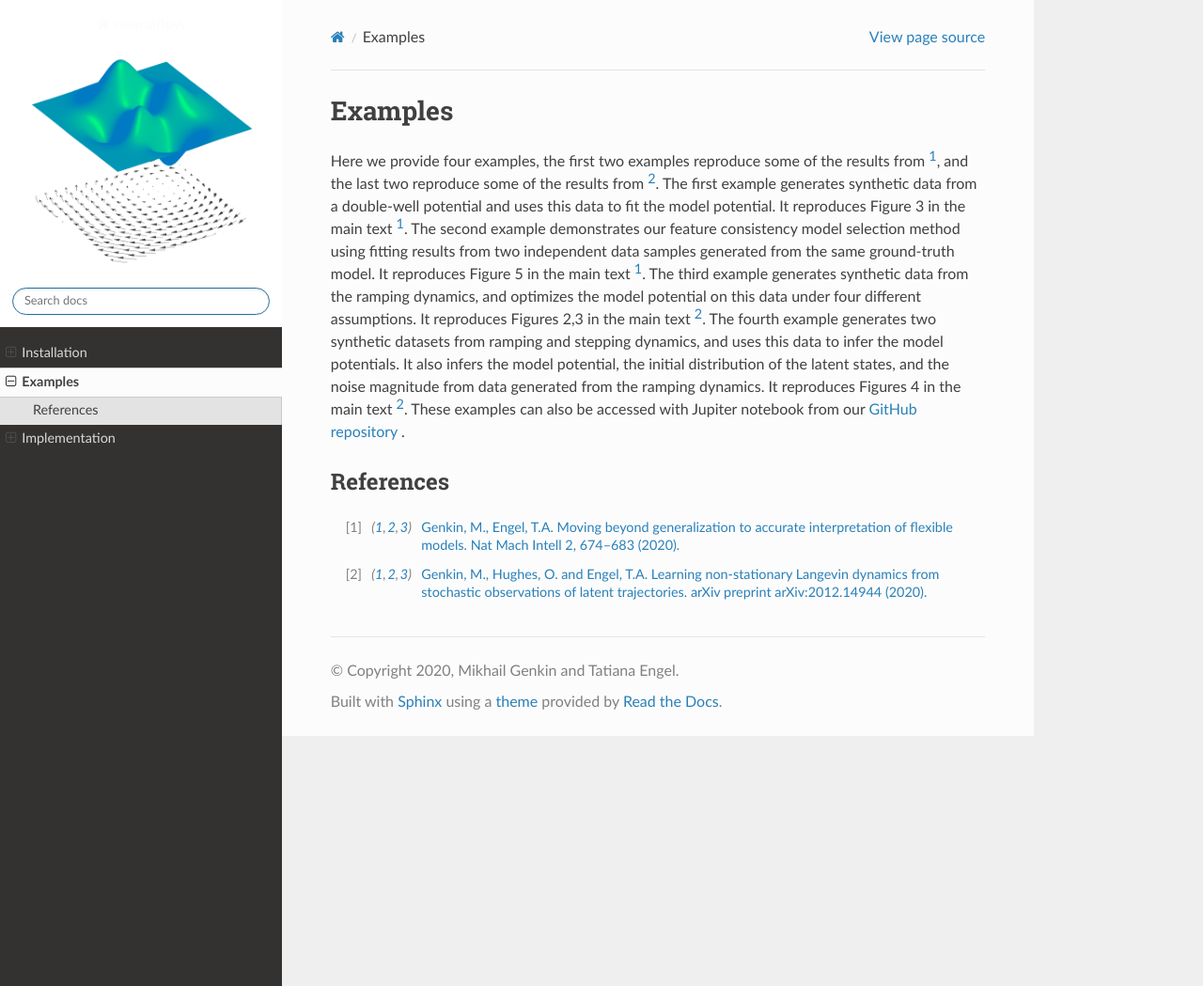
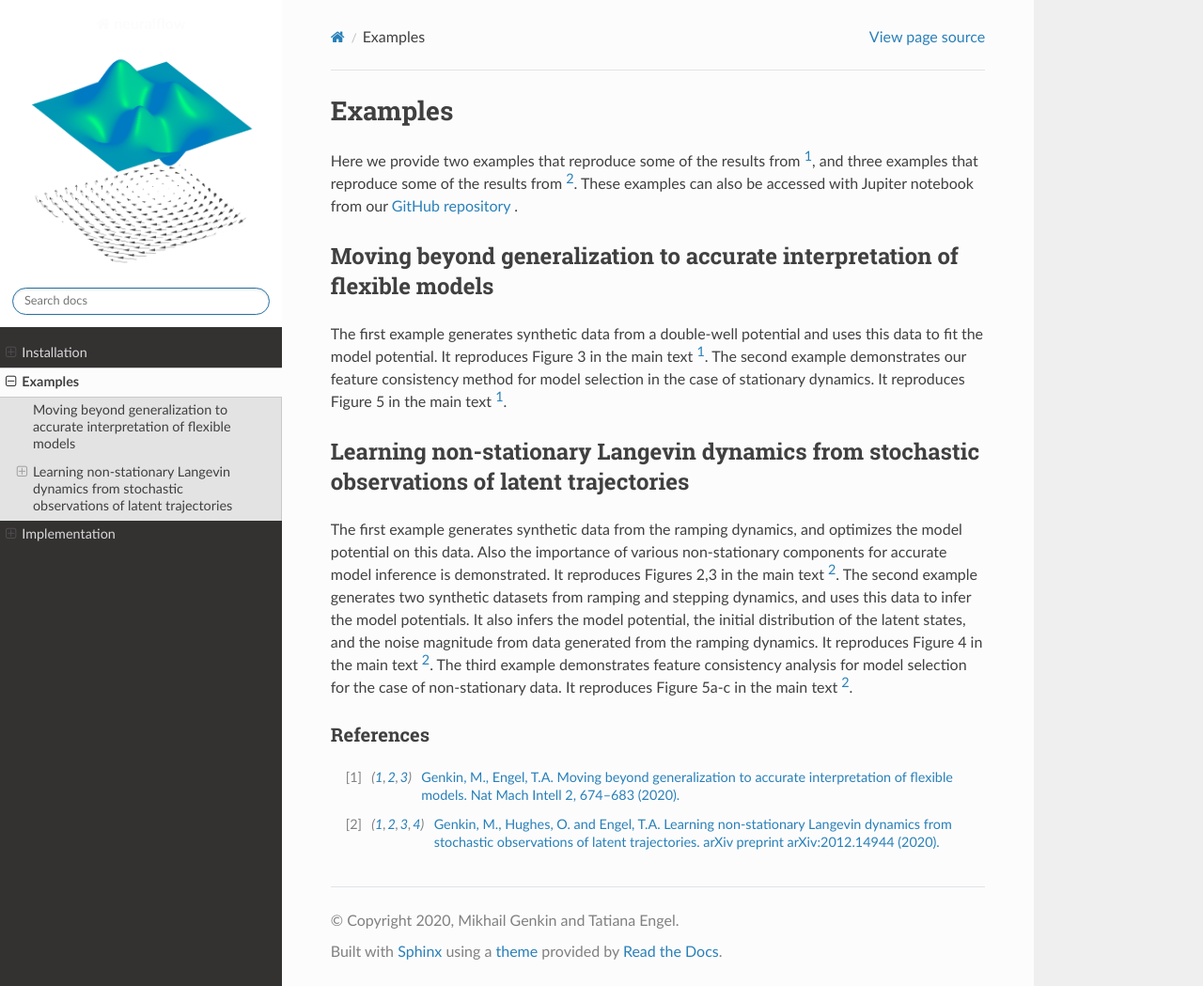
Before and after one commit to MikGen/TestBrainFlow, a Sphinx documentation site: the page built from docs/source/examples.rst, in a window 1280 px wide and 1049 px high. Shown: the whole window at 94% size. Built offline with Sphinx 7.4.7 and the Read the Docs theme 2.0.0, drawn with Linux system fonts in a browser that asks for light colours; pages that are not in the unit, such as notebooks, are missing from menus.

Commit message:
different structure, example docs

```diff
--- a/docs/source/examples.rst
+++ b/docs/source/examples.rst
@@ -3,21 +3,37 @@
 Examples
 ========
 
-Here we provide four examples, the first two examples reproduce some of the results from [#Genkin2020]_, and the last two reproduce some of the results from  [#Genkin2020preprint]_. The first example generates synthetic data from a double-well potential
-and uses this data to fit the model potential. It reproduces Figure 3 in the main text [#Genkin2020]_. The second example demonstrates our feature consistency model
-selection method using fitting results from two independent data samples generated from the same ground-truth model. It reproduces Figure 5 in the main text [#Genkin2020]_.
-The third example generates synthetic data from the ramping dynamics, and optimizes the model potential on this data under four different assumptions. It reproduces Figures 2,3 in the main text [#Genkin2020preprint]_. The fourth example generates two synthetic datasets from ramping and stepping dynamics, and uses
-this data to infer the model potentials. It also infers the model potential, the initial distribution of the latent states, and the noise magnitude from data generated from the ramping dynamics.  It reproduces Figures 4 in the main text [#Genkin2020preprint]_.
-These examples can also be accessed with Jupiter notebook from our `GitHub repository <https://github.com/engellab/neuralflow/>`_ .
+Here we provide two examples that reproduce some of the results from [#Genkin2020]_, and three examples that reproduce some of the results from  [#Genkin2020preprint]_. These examples can also be accessed with Jupiter notebook from our `GitHub repository <https://github.com/engellab/neuralflow/>`_ .
+
+**************************************************************************
+Moving beyond generalization to accurate interpretation of flexible models
+**************************************************************************
+
+The first example generates synthetic data from a double-well potential
+and uses this data to fit the model potential. It reproduces Figure 3 in the main text [#Genkin2020]_.
+The second example demonstrates our feature consistency method for model selection in the case of stationary dynamics. It reproduces Figure 5 in the main text [#Genkin2020]_.
 
 .. toctree::
     :maxdepth: 2
 
-    examples/Example1.ipynb
-    examples/Example2.ipynb
-    examples/Example3.ipynb
-    examples/Example4.ipynb
-    examples/Example5.ipynb
+    examples/moving_beyond_generalization/Example1.ipynb
+    examples/moving_beyond_generalization/Example2.ipynb
+
+*********************************************************************************************
+Learning non-stationary Langevin dynamics from stochastic observations of latent trajectories
+*********************************************************************************************
+
+The first example generates synthetic data from the ramping dynamics, and optimizes the model potential on this data. Also the importance of various non-stationary components for accurate model inference is demonstrated. It reproduces Figures 2,3 in the main text [#Genkin2020preprint]_.
+The second example generates two synthetic datasets from ramping and stepping dynamics, and uses
+this data to infer the model potentials. It also infers the model potential, the initial distribution of the latent states, and the noise magnitude from data generated from the ramping dynamics.  It reproduces Figure 4 in the main text [#Genkin2020preprint]_.
+The third example demonstrates feature consistency analysis for model selection for the case of non-stationary data. It reproduces Figure 5a-c in the main text [#Genkin2020preprint]_.
+
+.. toctree::
+    :maxdepth: 2
+
+    examples/learning_nonstationary_dynamics/Example1.ipynb
+    examples/learning_nonstationary_dynamics/Example2.ipynb
+    examples/learning_nonstationary_dynamics/Example3.ipynb
 
 
 References
```
Also changed, not shown: examples/learning_nonstationary_dynamics/images/Example1_1.png (renamed from examples/images/Example31.png), examples/learning_nonstationary_dynamics/images/Example1_2.png (renamed from examples/images/Example3_2.png), examples/learning_nonstationary_dynamics/images/Example1_3.png (renamed from examples/images/Example3_3.png), examples/learning_nonstationary_dynamics/images/Example2_1.png (renamed from examples/images/Example4_1.png), examples/learning_nonstationary_dynamics/images/Example2_2.png (renamed from examples/images/Example4_2.png), examples/learning_nonstationary_dynamics/images/Example2_3.png (renamed from examples/images/Example4_3.png), examples/learning_nonstationary_dynamics/images/Example3.png (renamed from examples/images/Example5.png), examples/moving_beyond_generalization/images/Example1.png (renamed from examples/images/Example1.png), examples/moving_beyond_generalization/images/Example2.png (renamed from examples/images/Example2.png), 14 other files.
